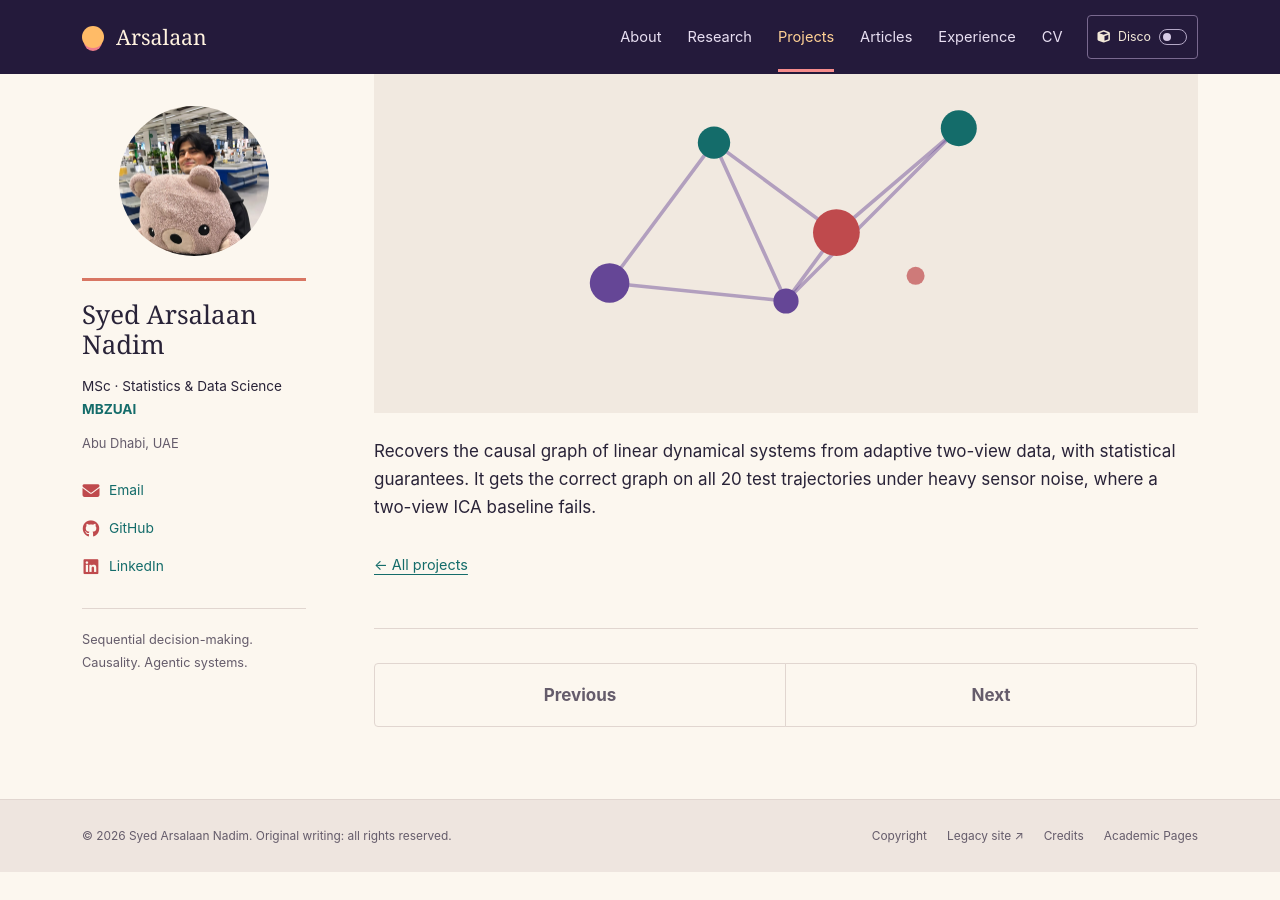
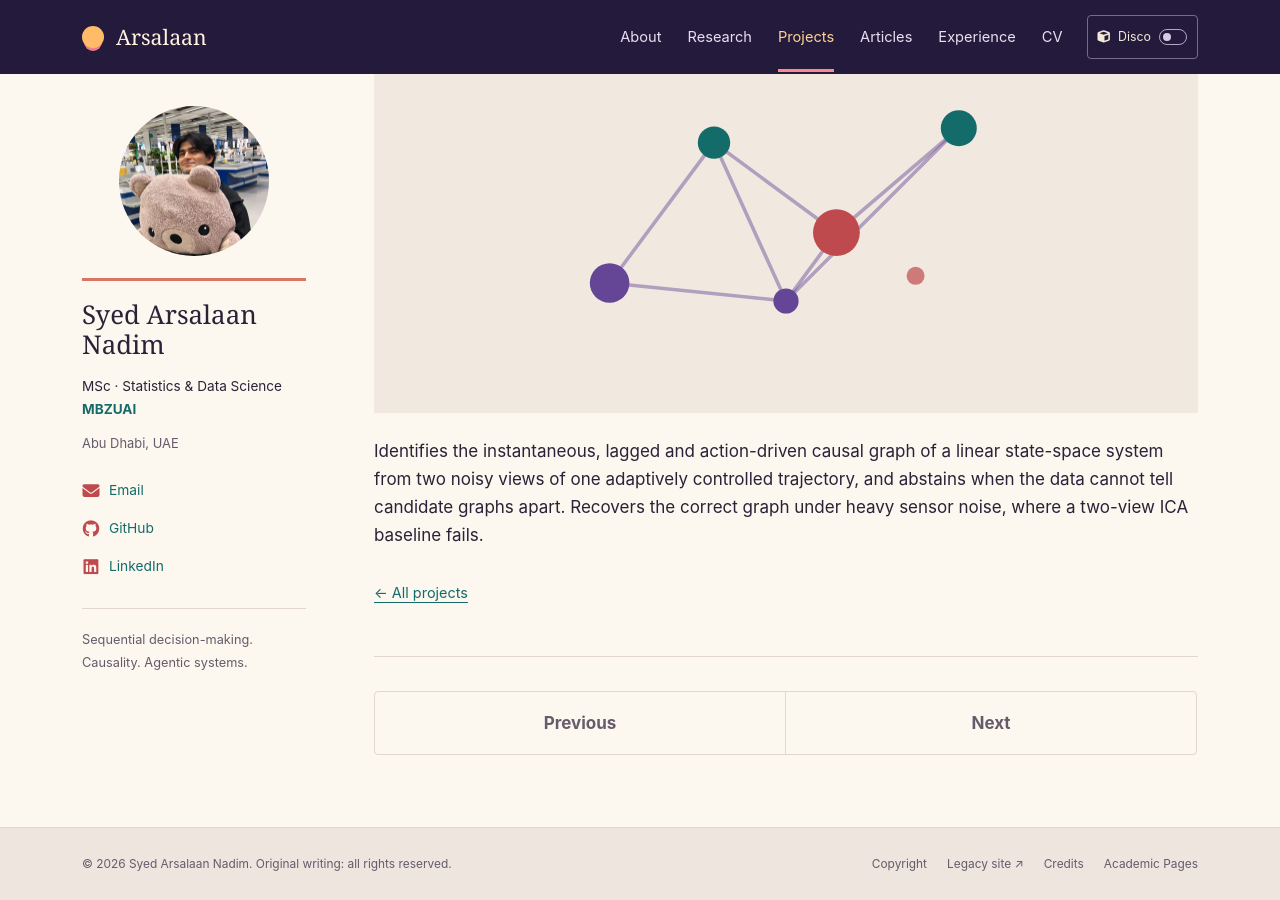
Before and after one commit to OrionXV/OrionXV.github.io, a Jekyll site: the page built from _portfolio/certified-causal-graph-recovery.md, in a window 1280 px wide and 900 px high, scrolled down 684 px. Built offline with Jekyll 4.4.1, drawn with Linux system fonts in a browser that asks for light colours; before the commit the page ends 1556 px from its top, so only the background shows below that.

Commit message:
docs: reword amazon and certified causal preprint summaries

```diff
--- a/_portfolio/certified-causal-graph-recovery.md
+++ b/_portfolio/certified-causal-graph-recovery.md
@@ -8,7 +8,7 @@ image: "/images/projects/preprint.svg"
 image_alt: "Abstract network of connected points"
 metadata: "Preprint · September 2026"
 authors: "<strong>Syed Arsalaan Nadim</strong>, Yonghan Yang"
-summary: "Recovers the causal graph of linear dynamical systems from adaptive two-view data, with statistical guarantees. It gets the correct graph on all 20 test trajectories under heavy sensor noise, where a two-view ICA baseline fails."
+summary: "Identifies the instantaneous, lagged and action-driven causal graph of a linear state-space system from two noisy views of one adaptively controlled trajectory, and abstains when the data cannot tell candidate graphs apart. Recovers the correct graph under heavy sensor noise, where a two-view ICA baseline fails."
 ---
 
-Recovers the causal graph of linear dynamical systems from adaptive two-view data, with statistical guarantees. It gets the correct graph on all 20 test trajectories under heavy sensor noise, where a two-view ICA baseline fails.
+Identifies the instantaneous, lagged and action-driven causal graph of a linear state-space system from two noisy views of one adaptively controlled trajectory, and abstains when the data cannot tell candidate graphs apart. Recovers the correct graph under heavy sensor noise, where a two-view ICA baseline fails.
```
Also changed, not shown: _portfolio/amazon-ml-challenge.md (+2 -2 lines).
